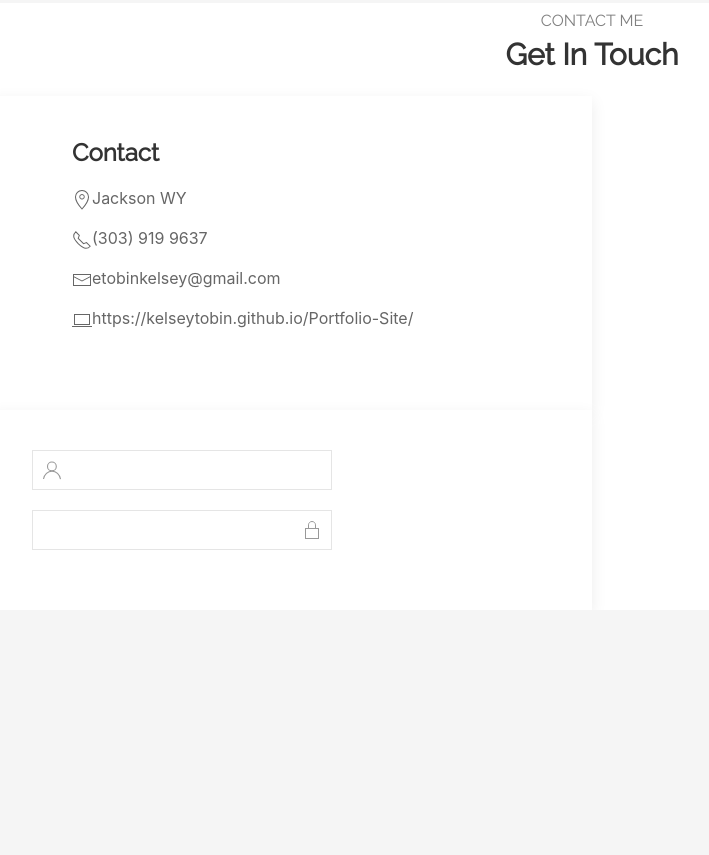
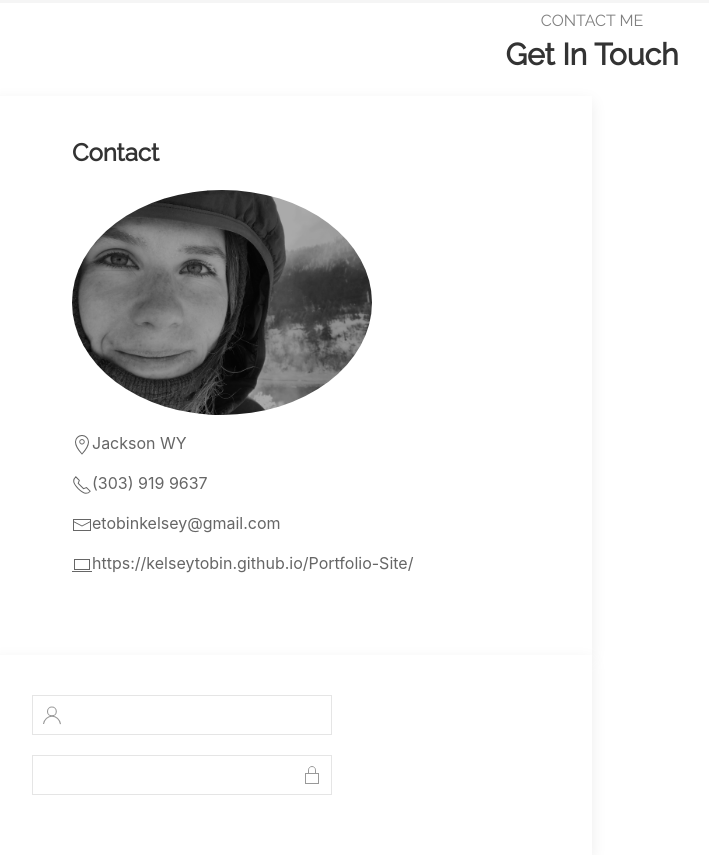
Before and after one commit to kelseytobin/Bootstrap-Portfolio, a plain HTML site: page index.html in a window 1280 px wide. Shown: the part 2414-3269 px from the top of the page, without its empty margins (48-757 px from the left). Before the commit the page ends 3024 px from the top, so only its background shows below. Drawn offline with nearby package versions, Linux system fonts and the light colour scheme.

Commit message:
Updated contact section with profile picture

```diff
--- a/index.html
+++ b/index.html
@@ -300,6 +300,9 @@
                     <div class="uk-card uk-card-default uk-card-body uk-width-1-2@m">
                         <div class="contact-detail">
                             <h5 class="uk-card-title">Contact</h5>
+                            <div class="uk-width-auto">
+                                <img class="uk-border-circle" width="300" height="300" src="assets/images/kelseybw.jpg">
+                            </div>
                             <p id="address uk-text-left"><span uk-icon="icon: location"></span>Jackson WY</p>
                             <p id="number uk-text-left"><span uk-icon="icon: receiver"></span>(303) 919 9637</p>
                             <p id="email uk-text-left"><span uk-icon="icon: mail"></span>etobinkelsey@gmail.com</p>
```
Also changed, not shown: assets/images/kelsey.jpg (added), assets/images/kelseybw.jpg (added).
